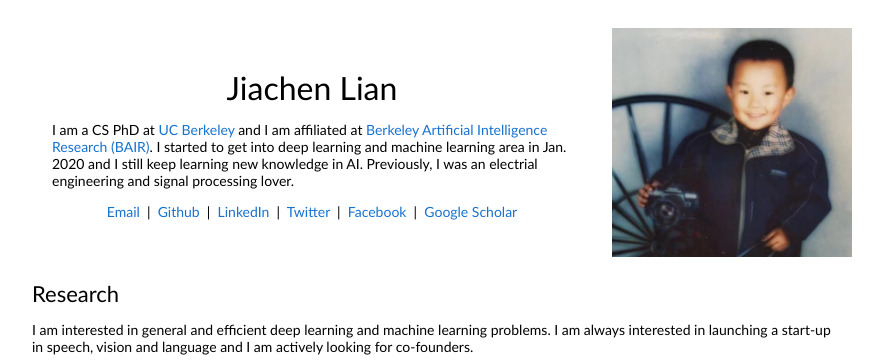
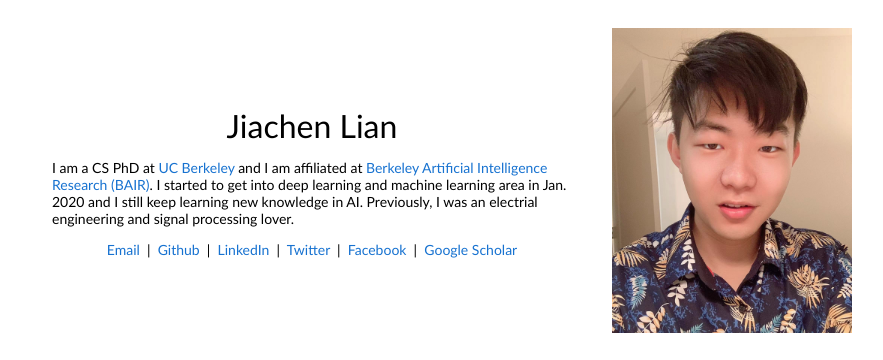
Before and after one commit to jlian2/jlian2.github.io, a plain HTML site: page index.html in a window 1280 px wide. Shown: the top 360 px of the page, without its empty margins (208-1091 px from the left). Drawn offline with Linux system fonts and the light colour scheme.

Commit message:
Update index.html

```diff
--- a/index.html
+++ b/index.html
@@ -39,7 +39,7 @@
               </p>
             </td>
             <td style="padding:2.5%;width:150%;max-width:150%">
-              <a href="images/me.png"><img style="width:120%;max-width:120%" alt="profile photo" src="images/me.png" class="hoverZoomLink"></a>
+              <a href="images/me2.png"><img style="width:120%;max-width:120%" alt="profile photo" src="images/me2.png" class="hoverZoomLink"></a>
             </td>
           </tr>
         </tbody></table>
```
